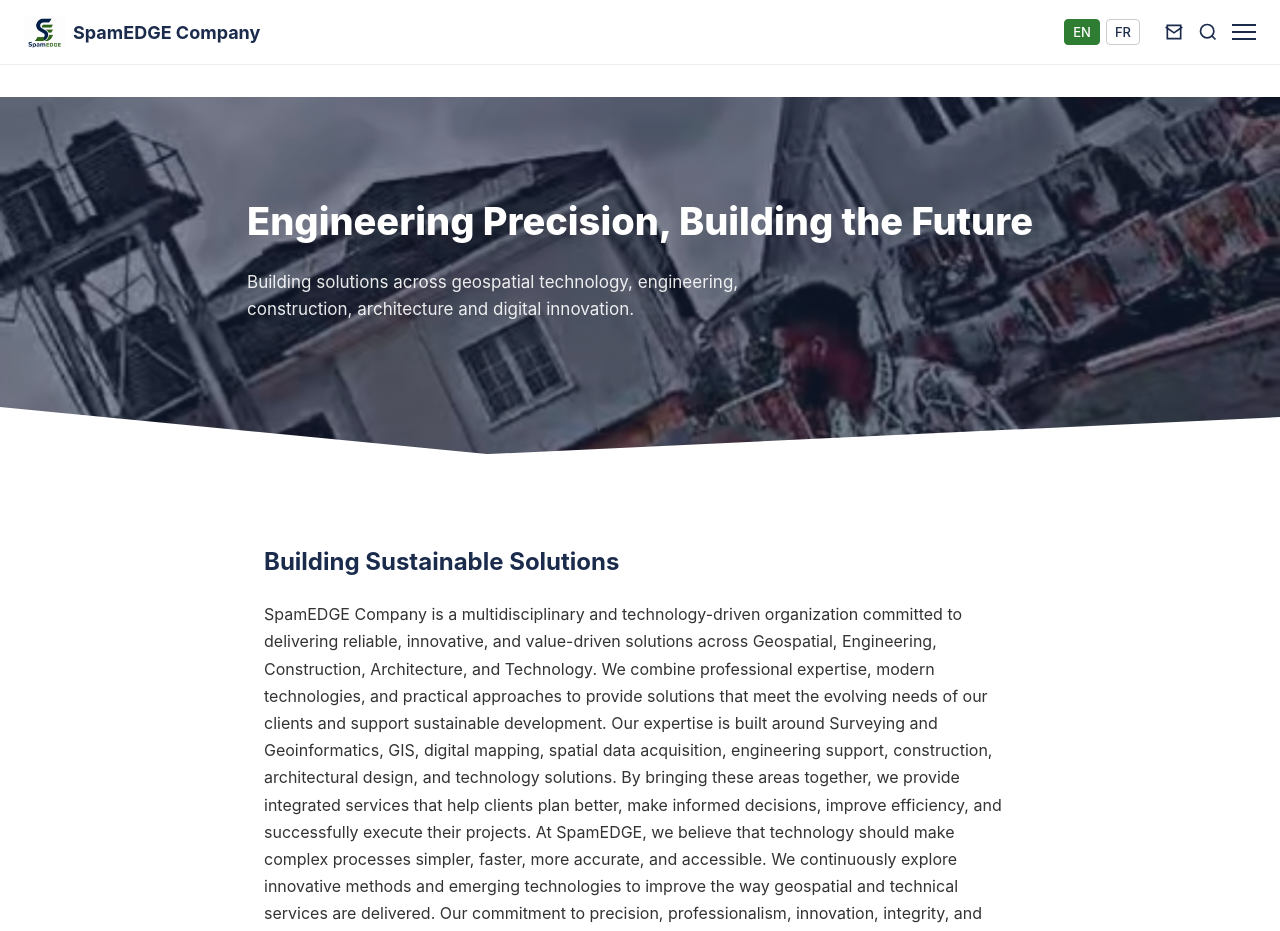
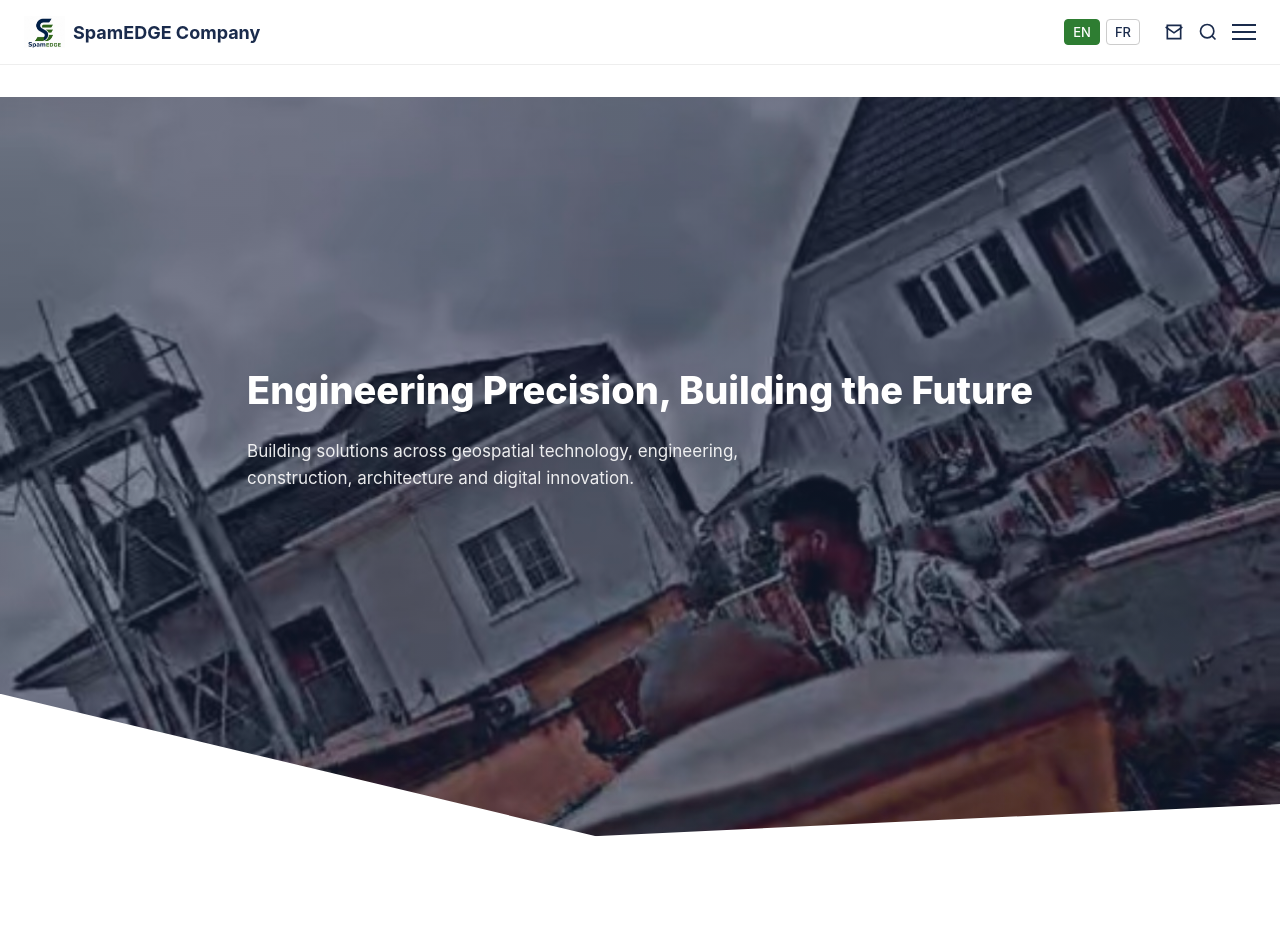
Before and after one commit to spamEDGEcompany/spamEDGEcompany.github.io, a Jekyll site: the page built from index.md, in a window 1280 px wide. Shown: the top 931 px of the page. Built offline with Jekyll 4.4.1, drawn with Linux system fonts in a browser that asks for light colours.

Commit message:
Update index.md

```diff
--- a/index.md
+++ b/index.md
@@ -3,8 +3,8 @@
 title: Home
 ---
 
-<div class="hero-slant" style="position:relative; width:100vw; left:50%; right:50%; margin-left:-50vw; margin-right:-50vw; box-sizing:border-box; overflow:hidden; background-image: linear-gradient(rgba(26,43,76,0.45), rgba(26,43,76,0.45)), url('/hero.jpeg'); background-size: cover; background-position: center; color:#fff; padding:70px 24px 110px; min-height:42vh; display:flex; flex-direction:column; justify-content:center;">
-<div style="position:absolute; left:0; bottom:0; width:55%; height:18%; background:#fff; clip-path: polygon(0 100%, 100% 100%, 0 0); z-index:1;"></div>
+<div class="hero-slant" style="position:relative; width:100vw; left:50%; right:50%; margin-left:-50vw; margin-right:-50vw; box-sizing:border-box; overflow:hidden; background-image: linear-gradient(rgba(26,43,76,0.45), rgba(26,43,76,0.45)), url('/hero.jpeg'); background-size: cover; background-position: center; color:#fff; padding:70px 24px 160px; min-height:85vh; display:flex; flex-direction:column; justify-content:center;">
+<div style="position:absolute; left:0; bottom:0; width:55%; height:22%; background:#fff; clip-path: polygon(0 100%, 100% 100%, 0 0); z-index:1;"></div>
 <div style="position:relative; z-index:2; max-width:800px; margin:0 auto; padding:0 24px;">
 <h1 style="font-size:38px; font-weight:800; margin:0 0 16px;">Engineering Precision, Building the Future</h1>
 <p style="max-width:600px; font-size:17px; opacity:0.9;">Building solutions across geospatial technology, engineering, construction, architecture and digital innovation.</p>
@@ -26,8 +26,8 @@
 SpamEDGE Company — Making the Geospatial World Easier Through Innovation and Technology.</p>
 </div>
 
-<div style="position:relative; width:100vw; left:50%; right:50%; margin-left:-50vw; margin-right:-50vw; box-sizing:border-box; background-image: linear-gradient(rgba(26,43,76,0.5), rgba(26,43,76,0.5)), url('/expertise-bg.jpeg'); background-size:cover; background-position:center; color:#fff; padding:64px 24px;">
-<div style="max-width:800px; margin:0 auto;">
+<div style="position:relative; width:100vw; left:50%; right:50%; margin-left:-50vw; margin-right:-50vw; box-sizing:border-box; background-image: linear-gradient(rgba(26,43,76,0.5), rgba(26,43,76,0.5)), url('/expertise-bg.jpeg'); background-size:cover; background-position:center; color:#fff; padding:64px 24px; min-height:60vh; display:flex; flex-direction:column; justify-content:center;">
+<div style="max-width:800px; margin:0 auto; width:100%;">
 <h2>Our Expertise</h2>
 <div style="display:flex; gap:32px; flex-wrap:wrap; margin-top:24px;">
 <div><div style="font-size:36px; font-weight:800;">5</div><div>Core Divisions</div></div>
@@ -46,7 +46,7 @@
 </ul>
 </div>
 
-<div style="position:relative; width:100vw; left:50%; right:50%; margin-left:-50vw; margin-right:-50vw; box-sizing:border-box; background-image: linear-gradient(rgba(46,125,50,0.6), rgba(46,125,50,0.6)), url('/foundation-bg.png'); background-size:cover; background-position:center; color:#fff; padding:120px 24px; min-height:400px; display:flex; flex-direction:column; justify-content:center;">
+<div style="position:relative; width:100vw; left:50%; right:50%; margin-left:-50vw; margin-right:-50vw; box-sizing:border-box; background-image: linear-gradient(rgba(46,125,50,0.6), rgba(46,125,50,0.6)), url('/foundation-bg.png'); background-size:cover; background-position:center; color:#fff; padding:120px 24px; min-height:75vh; display:flex; flex-direction:column; justify-content:center;">
 <div style="max-width:800px; margin:0 auto; width:100%;">
 <h2 style="font-size:32px;">SpamEDGE Foundation</h2>
 <p style="max-width:600px; font-size:18px; line-height:1.8;">Our social impact arm, dedicated to community development, outreach, and education initiatives that create lasting positive change.</p>
@@ -58,7 +58,7 @@
 <p style="font-size:17px; line-height:1.8; color:#333;">SPAMEDGE Foundation is a purpose-driven organization committed to empowering individuals, supporting communities, and creating opportunities for positive social impact. Through strategic initiatives, partnerships, and community-focused programs, we strive to inspire growth, promote inclusivity, and contribute to a better future.</p>
 </div>
 
-<div style="position:relative; width:100vw; left:50%; right:50%; margin-left:-50vw; margin-right:-50vw; box-sizing:border-box; background-image: linear-gradient(rgba(192,23,124,0.55), rgba(192,23,124,0.55)), url('/cta-bg.jpeg'); background-size:cover; background-position:center; color:#fff; padding:64px 24px; text-align:center;">
+<div style="position:relative; width:100vw; left:50%; right:50%; margin-left:-50vw; margin-right:-50vw; box-sizing:border-box; background-image: linear-gradient(rgba(192,23,124,0.55), rgba(192,23,124,0.55)), url('/cta-bg.jpeg'); background-size:cover; background-position:center; color:#fff; padding:64px 24px; min-height:45vh; display:flex; flex-direction:column; justify-content:center; align-items:center; text-align:center;">
 <h2>Ready to Work With Us?</h2>
 <a href="/contact" style="background:#fff; color:#2e7d32; padding:14px 32px; text-decoration:none; font-weight:700; display:inline-block; margin-top:12px;">GET IN TOUCH</a>
 </div>
```
